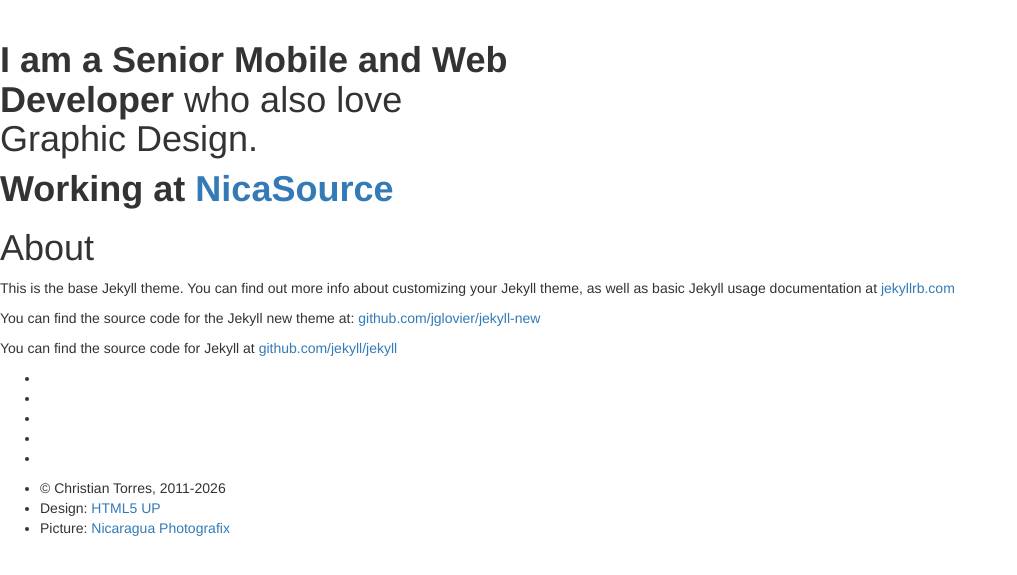
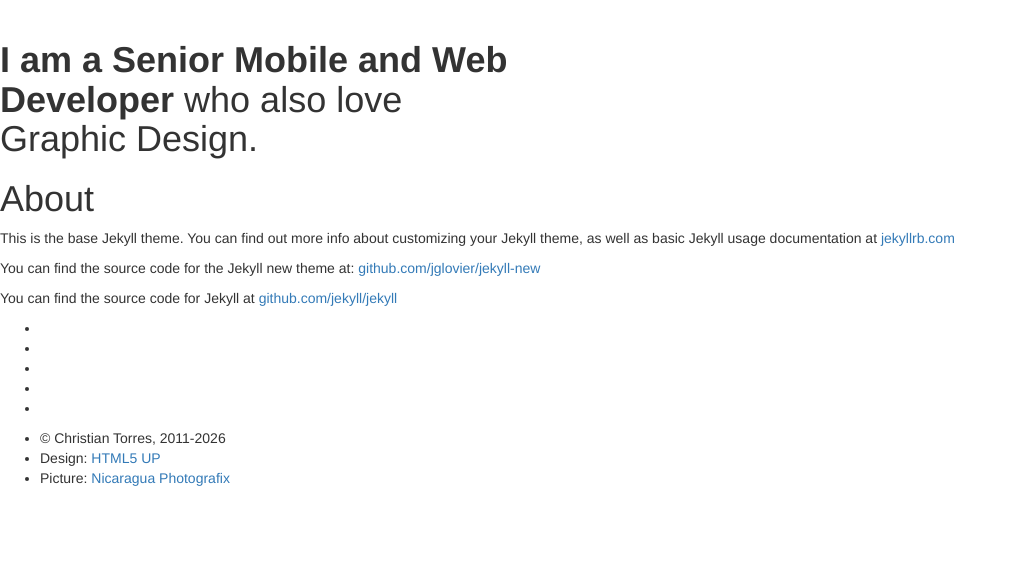
Before and after one commit to chrux/chrux.github.com, a Jekyll site: the page built from about.md, in a window 1280 px wide. Shown: the top 575 px of the page, without its empty margins (0-1017 px from the left). Built offline with Jekyll 4.4.1, drawn with Linux system fonts in a browser that asks for light colours; nearby versions of some CDN libraries; library files that are not in the unit come from our copies.

Commit message:
Minor update working place removal

```diff
--- a/_config.yml
+++ b/_config.yml
@@ -3,7 +3,6 @@
 email: chtorrez@gmail.com
 description: |
   <p><strong>I am a Senior Mobile and Web<br/> Developer</strong> who also love <br/>Graphic Design.</p>
-  <p><strong>Working at <a href="https://nicasource.com" target="_blank">NicaSource</a></strong></p>
 baseurl: "" # the subpath of your site, e.g. /blog/
 url: "https://christiantorres.me" # the base hostname & protocol for your site
 
```
